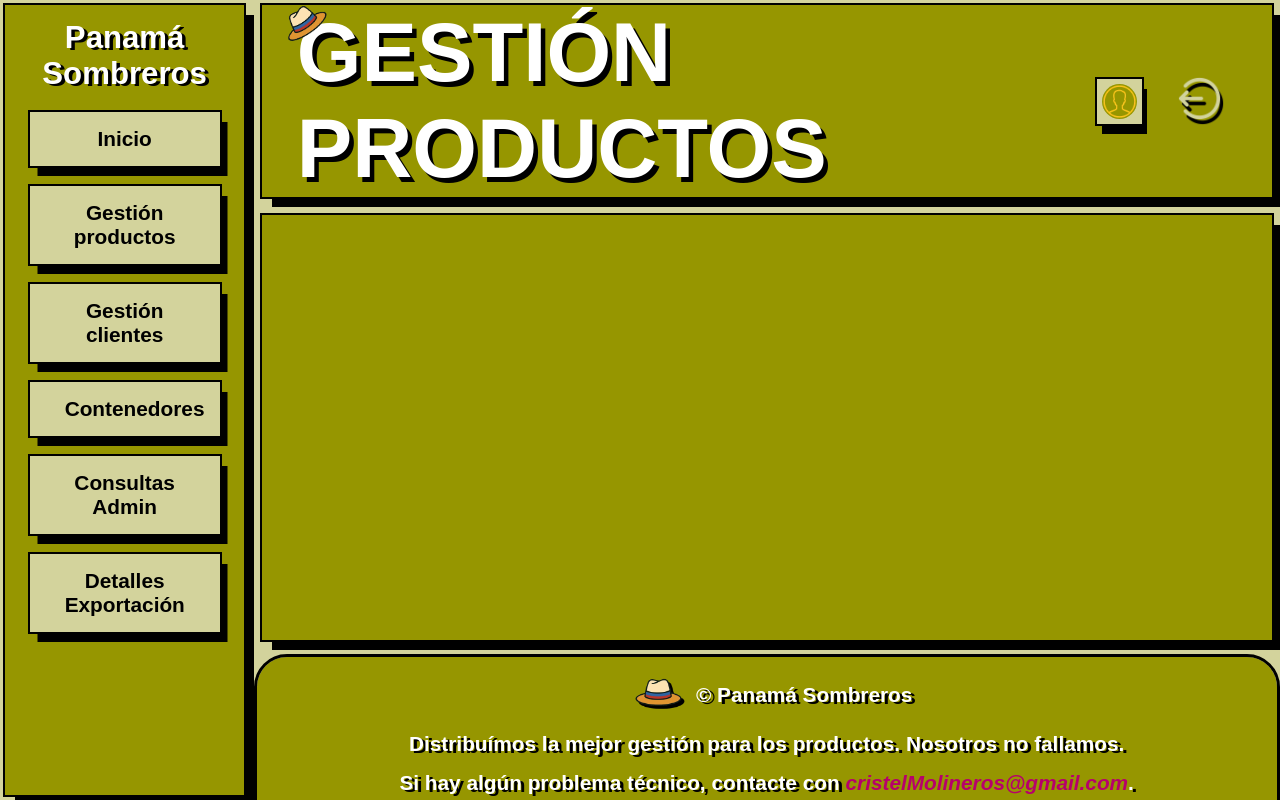
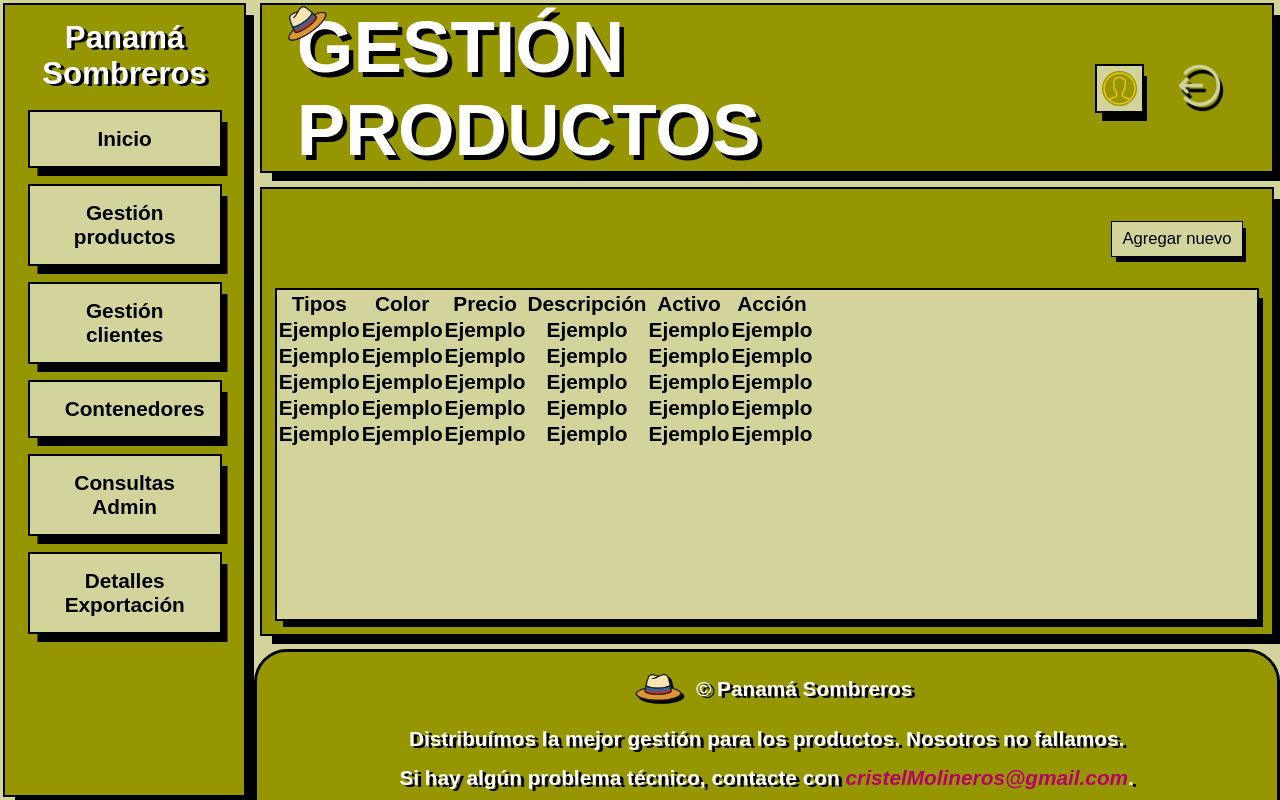
Before and after one commit to EyelessCode/PROYECTO-PANAMA_SOMBREROS, a plain HTML site: page frontend/public/view/admin/productos.html in a window 1280 px wide. Drawn offline with Linux system fonts and the light colour scheme; a web font is replaced by a local one.

Commit message:
Add product admin table layout and styles
Introduced producto.css with styles for the product admin dashboard, including table and button styling. Updated productos.html to use the new stylesheet and added a table layout with sample data and an 'Agregar nuevo' button for product management.

```diff
--- a/frontend/public/static/css/admin/producto.css
+++ b/frontend/public/static/css/admin/producto.css
@@ -0,0 +1,63 @@
+*{
+    margin: 0;
+    padding: 0;
+    box-sizing: border-box;
+}
+
+.contenedorHeader .hero-logo h2{
+    font-size: 3.5em;
+}
+
+.contenedorDashboard{
+    outline: 2px solid;
+    grid-column: span 4/span 4;
+    grid-row: span 3/span 3;
+    grid-column-start: 2;
+    grid-row-start: 2;
+    padding: 15px;
+    margin: 5px 5px 10px;
+    box-shadow: 10px 10px black;
+    background-color: rgb(150, 150, 0);
+    display: grid;
+    grid-template-columns: repeat(5,1fr);
+    grid-template-rows: repeat(5,1fr);
+    gap: 16px;
+}
+
+.boton-add-accion{
+    grid-column: span 5/span 5;
+    display: inline-flex;
+    justify-content: flex-end;
+    align-items: center;
+}
+
+.boton-add-accion button{
+    padding: 7px 10px;
+    box-shadow: 4px 6px black;
+    border-style: none;
+    outline: 1px solid black;
+    background-color: rgb(211, 211, 156);
+    font-size: 0.8em;
+    margin: 0 15px 0 0;
+    cursor: pointer;
+    transition: box-shadow 0.1s ease-in-out;
+    font-weight: 500;
+}
+
+.boton-add-accion button:hover{
+    box-shadow: 6px 8px black;
+}
+
+.boton-add-accion button:active{
+    box-shadow: 4px 6px black;
+}
+
+.tabla{
+    outline: 2px solid black;
+    grid-column: span 5/span 5;
+    grid-row-start: 2;
+    grid-row: span 4/span 4;
+    background-color: rgb(211, 211, 156);
+    box-shadow: 6px 8px black;
+
+}
--- a/frontend/public/view/admin/productos.html
+++ b/frontend/public/view/admin/productos.html
@@ -9,7 +9,7 @@
         <meta name="keywords" content="HTML, CSS, JS, POSTGRESQL">
         <link rel="shortcut icon" href="../../static/img/icon/producto-icon.ico" type="image/x-icon"> <!--? Ruta Test -->
         <link rel="stylesheet" href="../../static/css/admin/style.css"> <!--? Ruta Test -->
-        <link rel="stylesheet" href="../../static/css/admin/home.css"> <!--? Ruta Test -->
+        <link rel="stylesheet" href="../../static/css/admin/producto.css"> <!--? Ruta Test -->
         <title>Gestión Productos | Administración</title>
     </head>
     <body>
@@ -54,7 +54,66 @@
         </aside>
 
         <main class="contenedorDashboard tabla-producto">
-
+            <div class="boton-add-accion">
+                <button type="button">Agregar nuevo</button>
+            </div>
+            <div class="tabla">
+                <table class="contenedor-tabla">
+                    <thead>
+                        <tr>
+                            <th>Tipos</th>
+                            <th>Color</th>
+                            <th>Precio</th>
+                            <th>Descripción</th>
+                            <th>Activo</th>
+                            <th>Acción</th>
+                        </tr>
+                    </thead>
+                    <tbody>
+                        <!--* esto también es dinámicoo -->
+                        <tr>
+                            <th>Ejemplo</th>
+                            <th>Ejemplo</th>
+                            <th>Ejemplo</th>
+                            <th>Ejemplo</th>
+                            <th>Ejemplo</th>
+                            <th>Ejemplo</th>
+                        </tr>
+                        <tr>
+                            <th>Ejemplo</th>
+                            <th>Ejemplo</th>
+                            <th>Ejemplo</th>
+                            <th>Ejemplo</th>
+                            <th>Ejemplo</th>
+                            <th>Ejemplo</th>
+                        </tr>
+                        <tr>
+                            <th>Ejemplo</th>
+                            <th>Ejemplo</th>
+                            <th>Ejemplo</th>
+                            <th>Ejemplo</th>
+                            <th>Ejemplo</th>
+                            <th>Ejemplo</th>
+                        </tr>
+                        <tr>
+                            <th>Ejemplo</th>
+                            <th>Ejemplo</th>
+                            <th>Ejemplo</th>
+                            <th>Ejemplo</th>
+                            <th>Ejemplo</th>
+                            <th>Ejemplo</th>
+                        </tr>
+                        <tr>
+                            <th>Ejemplo</th>
+                            <th>Ejemplo</th>
+                            <th>Ejemplo</th>
+                            <th>Ejemplo</th>
+                            <th>Ejemplo</th>
+                            <th>Ejemplo</th>
+                        </tr>
+                    </tbody>
+                </table>
+            </div>
         </main>
 
         <footer>
```
